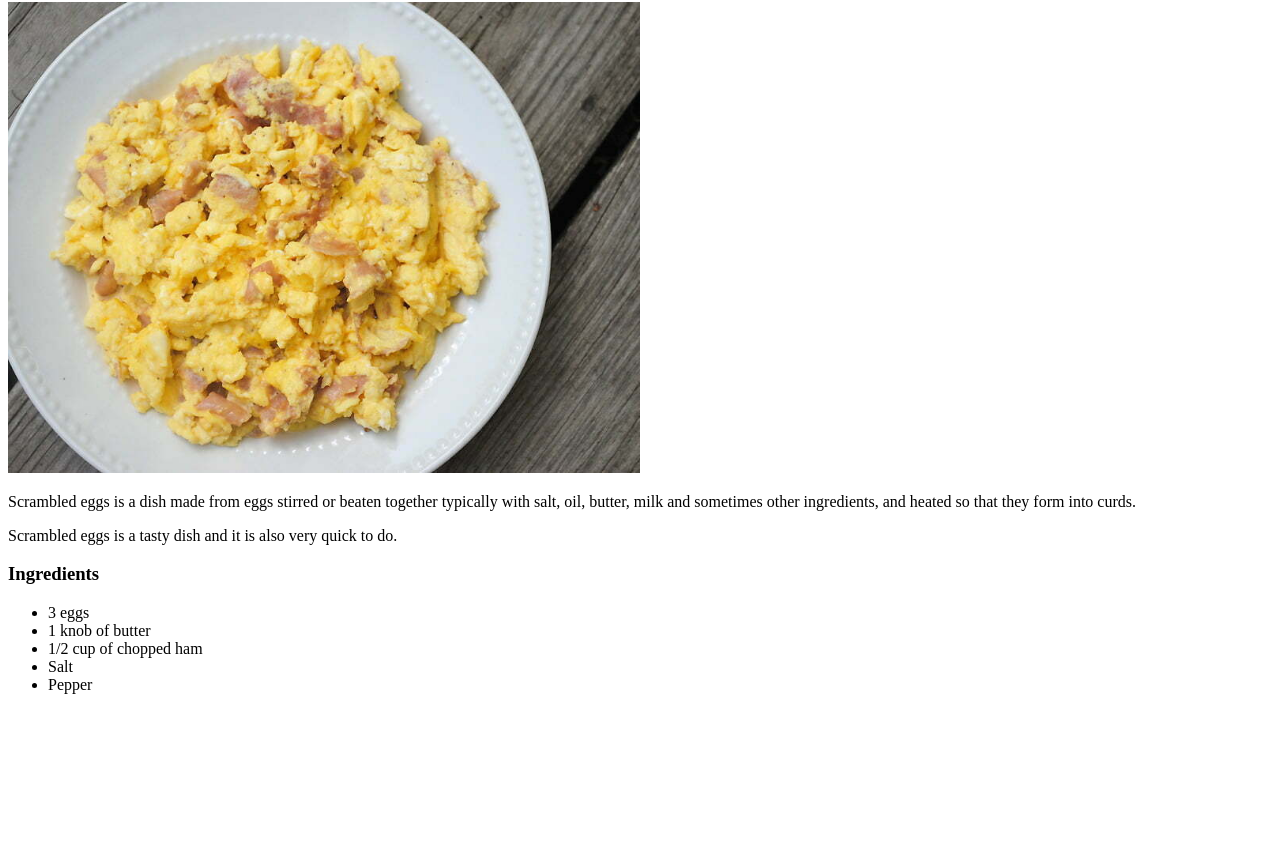
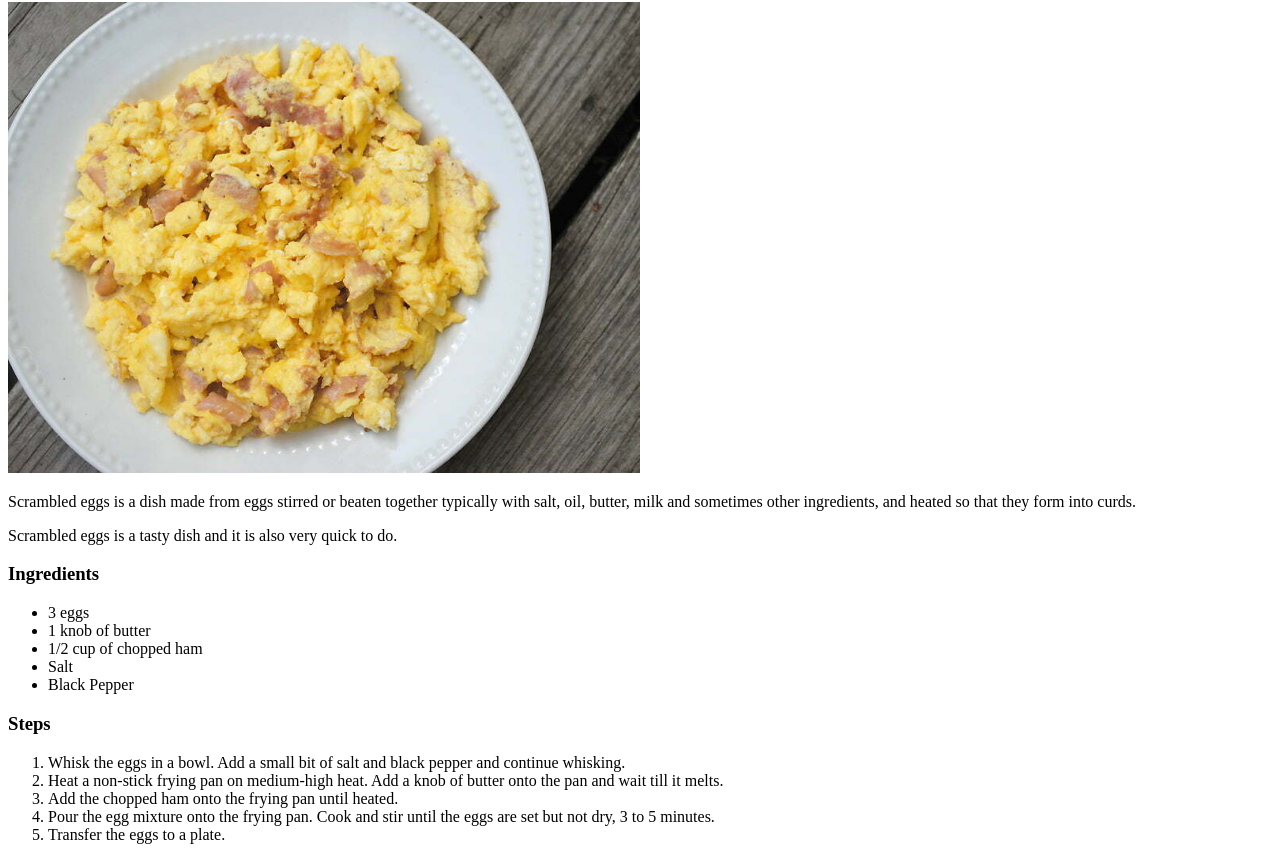
Before and after one commit to sewerynstr/odin-recipes, a plain HTML site: page recipes/scrambled-eggs.html in a window 1280 px wide. Shown: the part 78-938 px from the top of the page. Before the commit the page ends 800 px from the top, so only its background shows below. Drawn offline with Linux system fonts and the light colour scheme.

Commit message:
Add steps for scrambled eggs recipe
Add links to recipes on index.html

```diff
--- a/recipes/scrambled-eggs.html
+++ b/recipes/scrambled-eggs.html
@@ -20,11 +20,20 @@
     <li>1 knob of butter</li>
     <li>1/2 cup of chopped ham</li>
     <li>Salt</li>
-    <li>Pepper</li>
+    <li>Black Pepper</li>
 
 
 
 </ul>
+
+<h3>Steps</h3>
+<ol>
+    <li>Whisk the eggs in a bowl. Add a small bit of salt and black pepper and continue whisking.</li>
+    <li>Heat a non-stick frying pan on medium-high heat. Add a knob of butter onto the pan and wait till it melts.</li>
+    <li>Add the chopped ham onto the frying pan until heated.</li>
+    <li>Pour the egg mixture onto the frying pan. Cook and stir until the eggs are set but not dry, 3 to 5 minutes.</li>
+    <li>Transfer the eggs to a plate.</li>
+</ol>
 
 
 
```
Also changed, not shown: index.html (+5 -2 lines).
